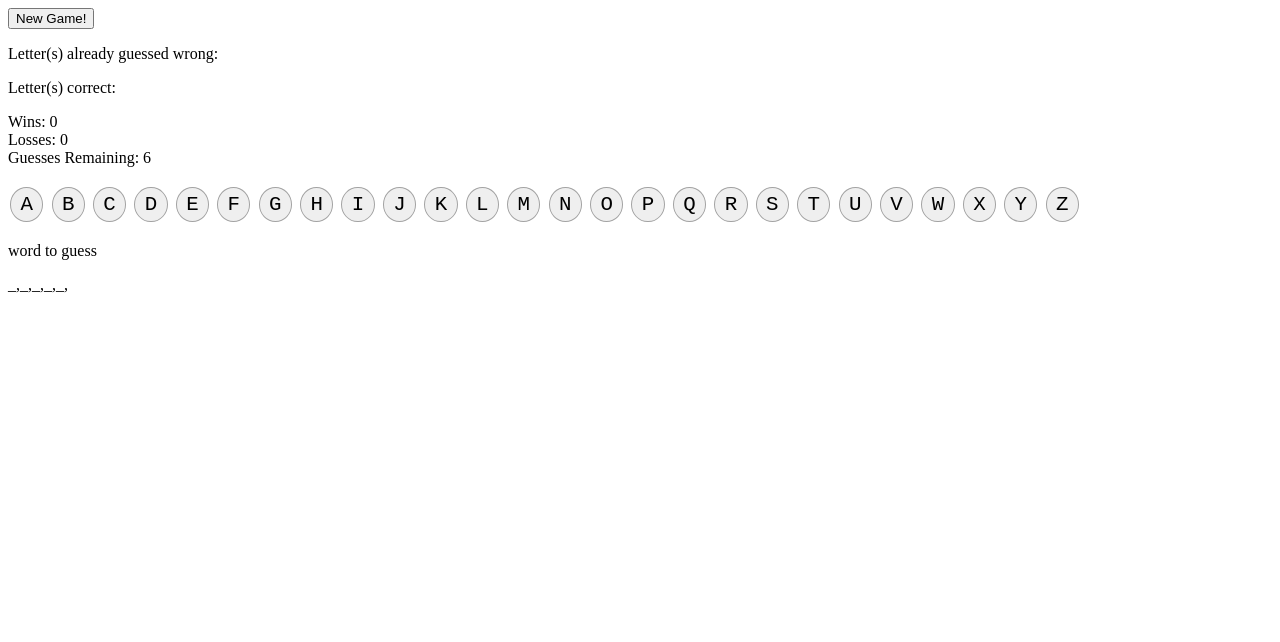
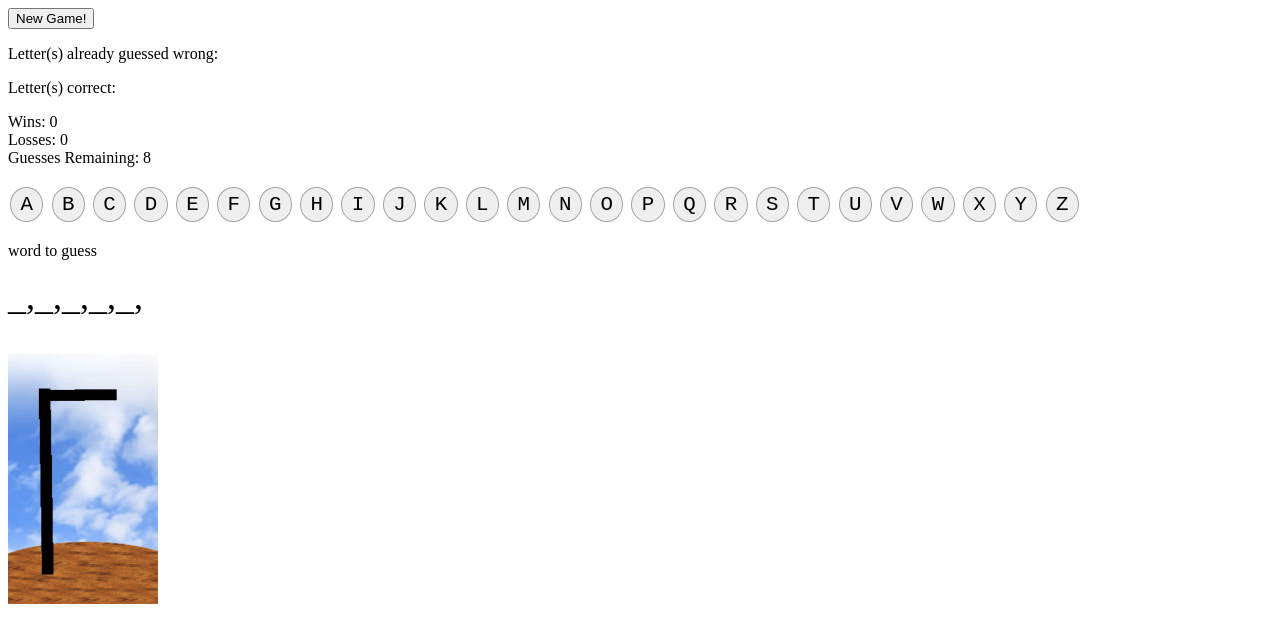
Before and after one commit to KevinLuc1/Hangman1, a plain HTML site: page index.html in a window 1280 px wide. Drawn offline with Linux system fonts and the light colour scheme.

Commit message:
added photos, photos change as guessing remaining change

```diff
--- a/css/style.css
+++ b/css/style.css
@@ -24,3 +24,13 @@
   text-align: center;
   opacity: 0.3;
 }
+
+.photos > img {
+  height:250px;
+  width:150px;
+
+}
+
+.dashes {
+  font-size: 36px;
+}
--- a/index.html
+++ b/index.html
@@ -67,6 +67,13 @@
 
     </div>
 
+    <br><br>
+
+    <div class="photos">
+    	<img class="hangmanImage" src="images/hangman0.png">
+
+    </div>
+
 </body>
 
 
--- a/javascript/Game.js
+++ b/javascript/Game.js
@@ -6,7 +6,7 @@ document.addEventListener("DOMContentLoaded", function(event) {
   let dashLines = [];
   let winCounter = 0;
   let lossCounter = 0;
-  let guessCounter = 6;
+  let guessCounter = 8;
 
   // this equals the length of word
   let numberToWin;
@@ -23,9 +23,6 @@ document.addEventListener("DOMContentLoaded", function(event) {
     }
 
     newGame(){
-      console.log(this.word);
-      // console.log(this.letters);
-      console.log(this.wordLength);
 
       numberToWin = this.wordLength;
 
@@ -132,15 +129,18 @@ document.addEventListener("DOMContentLoaded", function(event) {
       // also drop guess count by 1
       else {
         incorrectLetterBox += letter;
+        guessCounter -= 1;
         displayWrongLetterBox();
-        guessCounter -= 1;
         displayGuessCounter();
+        insertNextPhoto();
+
+
         // if guess counter = 0, lose and restart game
         if (guessCounter === 0){
           lossCounter += 1;
           displayLossCounter();
           alert("Out of guesses, Game Over")
-          startNew();
+
         }
       }
 
@@ -161,7 +161,7 @@ document.addEventListener("DOMContentLoaded", function(event) {
           winCounter +=1;
           displayWinCounter();
           alert("You have won!");
-          startNew();
+          // startNew();
         }
 
 
@@ -172,6 +172,7 @@ document.addEventListener("DOMContentLoaded", function(event) {
   displayWinCounter();
   displayLossCounter();
   displayGuessCounter();
+  insertNextPhoto();
 
   function displayWrongLetterBox(){
     document.querySelector('.guessedWrong').innerHTML = incorrectLetterBox;
@@ -185,6 +186,35 @@ document.addEventListener("DOMContentLoaded", function(event) {
     document.querySelector('.dashes').innerHTML = dashLines;
   }
 
+  function insertNextPhoto(){
+    if (guessCounter === 8) {
+      document.querySelector('.hangmanImage').src="images/hangman0.png"
+    }
+    if (guessCounter === 7) {
+      document.querySelector('.hangmanImage').src="images/hangman1.png"
+    }
+    if (guessCounter === 6) {
+      document.querySelector('.hangmanImage').src="images/hangman2.png"
+    }
+    if (guessCounter === 5) {
+      document.querySelector('.hangmanImage').src="images/hangman3.png"
+    }
+    if (guessCounter === 4) {
+      document.querySelector('.hangmanImage').src="images/hangman4.png"
+    }
+    if (guessCounter === 3) {
+      document.querySelector('.hangmanImage').src="images/hangman5.png"
+    }
+    if (guessCounter === 2) {
+      document.querySelector('.hangmanImage').src="images/hangman6.png"
+    }
+    if (guessCounter === 1) {
+      document.querySelector('.hangmanImage').src="images/hangman7.png"
+    }
+    if (guessCounter === 0) {
+      document.querySelector('.hangmanImage').src="images/hangman8.png"
+    }
+  }
 
   function displayWinCounter(){
     document.querySelector('.winCounter').innerHTML = winCounter;
@@ -212,12 +242,13 @@ document.addEventListener("DOMContentLoaded", function(event) {
       // empties out the global variable correct and incorrect letter boxes
       incorrectLetterBox = [];
       correctLetterBox = [];
-      guessCounter = 6;
+      guessCounter = 8;
 
       //redisplaying the empty letter boxes
       displayWrongLetterBox();
       displayCorrectLetterBox();
       displayGuessCounter();
+      insertNextPhoto();
 
 
       let something = document.querySelector('#alphabet-keypad').children;
```
Also changed, not shown: images/hangman0.PNG (added), images/hangman1.PNG (added), images/hangman2.PNG (added), images/hangman3.PNG (added), images/hangman4.PNG (added), images/hangman5.PNG (added), images/hangman6.PNG (added), images/hangman7.PNG (added), images/hangman8.PNG (added).
